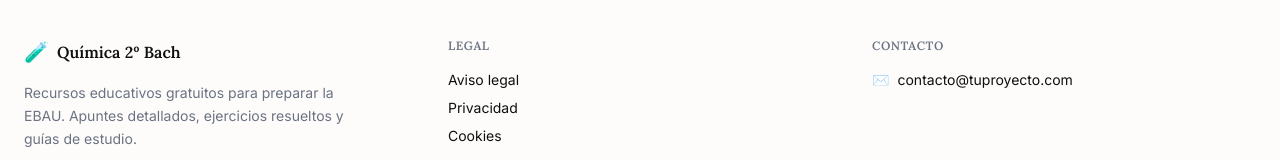
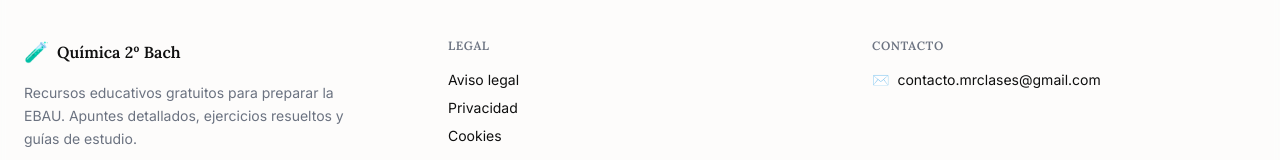
Before and after one commit to miguerb9/quimica-app, a Next.js app: page / in a window 1280 px wide. Shown: the part 557-717 px from the top of the page. Built offline with nearby package versions, Linux system fonts and the light colour scheme; no server answers; the database is empty.

Commit message:
Cambio correo

```diff
--- a/src/components/clientes/Footer.tsx
+++ b/src/components/clientes/Footer.tsx
@@ -58,7 +58,8 @@ export default function Footer() {
                 href="mailto:contacto@tuproyecto.com"
                 className="text-sm text-ink hover:text-accent transition-colors flex items-center gap-2"
               >
-                <span className="opacity-70">✉️</span> contacto@tuproyecto.com
+                <span className="opacity-70">✉️</span>{" "}
+                contacto.mrclases@gmail.com
               </a>
             </div>
           </div>
```
